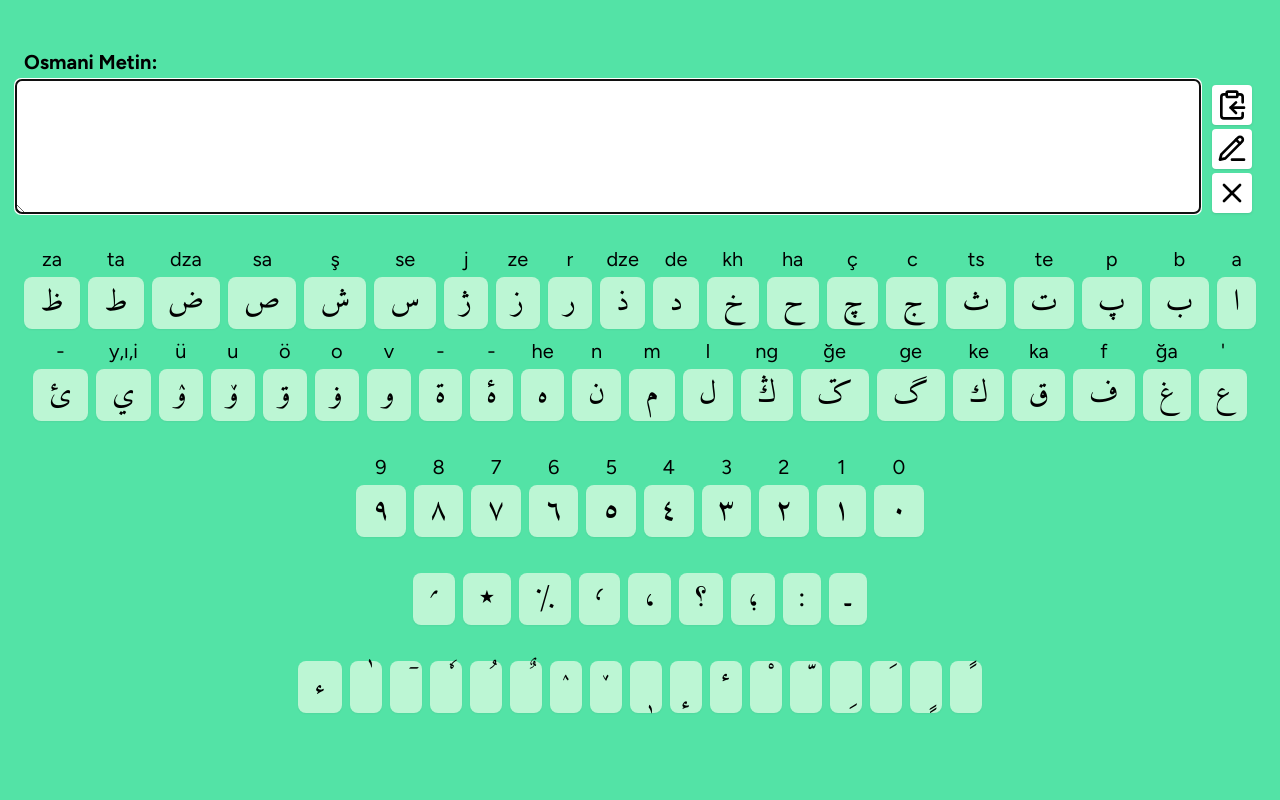
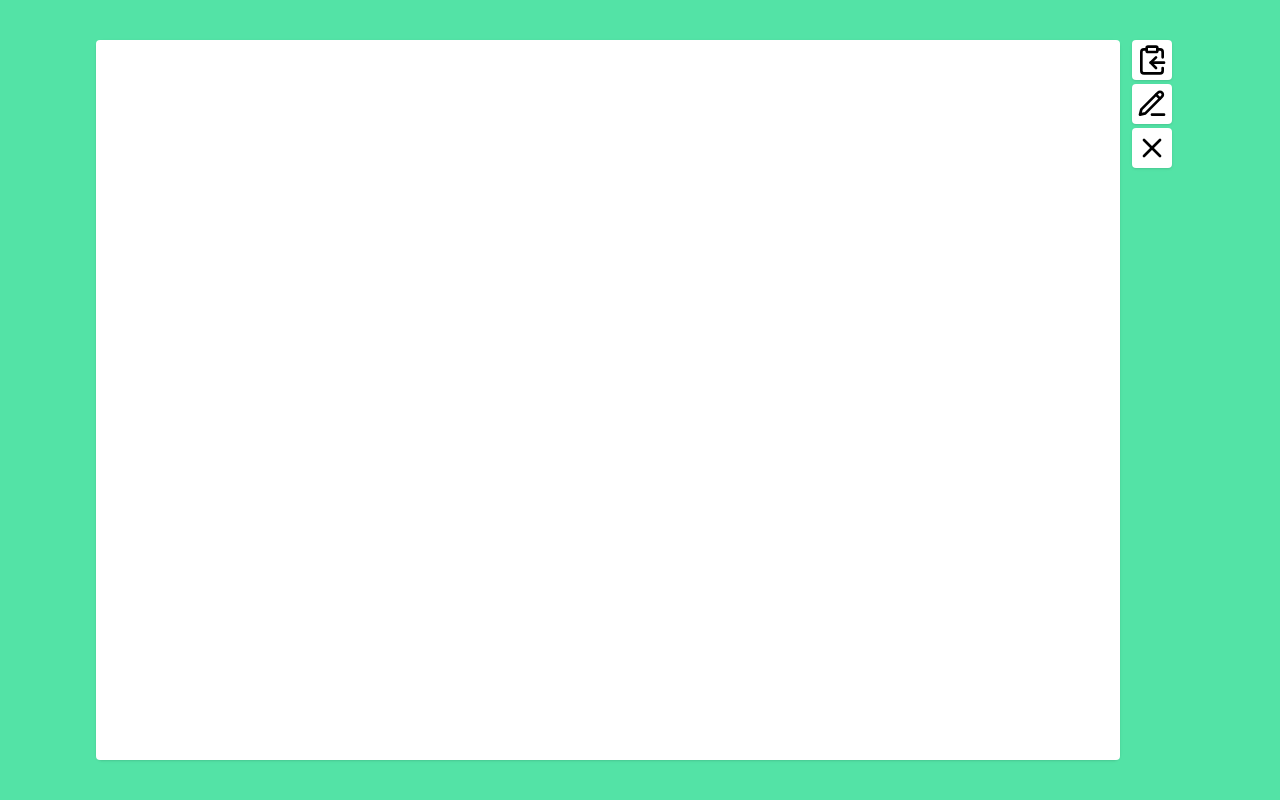
Before and after one commit to ysrtyfn/osmani-klavye, a Next.js app: page / in a window 1280 px wide. Built offline with nearby package versions, Linux system fonts and the light colour scheme.

Commit message:
Takdim kısmı sadeleştirildi.

```diff
--- a/src/ihtisas/kalipMukaveleleri/MetinMukavelesi.ts
+++ b/src/ihtisas/kalipMukaveleleri/MetinMukavelesi.ts
@@ -2,7 +2,7 @@ import { Harf } from "../nevler/Harf";
 import { Metin } from "../nevler/Metin";
 
 export interface MetinMukavelesi {
-  ekleHarf(harf: Harf): Metin;
+  ekleHarf(harf: Harf): [Metin, number];
   ekleHarfiMevkiye(harf: Harf, mevkiBaşı: number): [Metin, number];
   ekleHarfiAraya(harf: Harf, mevkiBaşı: number, mevkiSonu: number): [Metin, number];
 
--- a/src/iskele/kalipTatbikatlari/MetinTatbikati.ts
+++ b/src/iskele/kalipTatbikatlari/MetinTatbikati.ts
@@ -25,7 +25,7 @@ export class MetinTatbikati implements MetinMukavelesi {
     return "";
   }
 
-  ekleHarf(harf: Harf): Metin {
+  ekleHarf(harf: Harf): [Metin, number] {
     let öncekiHarf = this.alSondakiHarfi();
     let harfiOsmani = harf.osmani;
 
@@ -38,7 +38,7 @@ export class MetinTatbikati implements MetinMukavelesi {
     // }
 
     this.metin += harfiOsmani;
-    return this.metin;
+    return [this.metin, harfiOsmani.length];
   }
 
   ekleHarfiMevkiye(harf: Harf, mevkiBaşı: number): [Metin, number] {
--- a/src/nuve/fontlarAgdan.ts
+++ b/src/nuve/fontlarAgdan.ts
@@ -1,21 +1,19 @@
 import { Amiri, Figtree } from "next/font/google";
 
 export const fontAmiri = Amiri({
-  subsets: ["arabic"],
+  subsets: ["latin", "arabic"],
   display: "swap",
-  adjustFontFallback: false,
-  preload: false,
   style: ["normal"],
   weight: ["400", "700"],
   variable: "--font-amiri",
+  preload: true,
 });
 
 export const fontFigtree = Figtree({
   subsets: ["latin"],
   display: "swap",
-  adjustFontFallback: false,
-  preload: false,
   style: ["normal"],
   weight: ["400", "700"],
   variable: "--font-figtree",
+  preload: true,
 });
--- a/src/takdim/muavinler/MerkeziSahneMuavini.ts
+++ b/src/takdim/muavinler/MerkeziSahneMuavini.ts
@@ -10,7 +10,7 @@ export function MerkeziSahneMuavini(metinMukavelesi: MetinMukavelesi): MerkeziSa
     let harfEklenmişMetin = metinMukavelesi.alMetni();
     let karetHareketMiktarı = 1;
     if (metinMukavelesi.alMetni().length === 0) {
-      harfEklenmişMetin = metinMukavelesi.ekleHarf(harf);
+      [harfEklenmişMetin, karetHareketMiktarı] = metinMukavelesi.ekleHarf(harf);
     } else if (seçiliKısımBaşı !== seçiliKısımSonu) {
       [harfEklenmişMetin, karetHareketMiktarı] = metinMukavelesi.ekleHarfiAraya(harf, seçiliKısımBaşı, seçiliKısımSonu);
     } else {
--- a/src/takdim/sahneler/MerkeziSahne.tsx
+++ b/src/takdim/sahneler/MerkeziSahne.tsx
@@ -1,15 +1,13 @@
 import { ClipboardCopy, PencilLine, X } from "lucide-react";
 import { Toaster } from "sonner";
 
-import { harfler, rakamlar, işaretler, noktalama } from "@/merkez/mutalar";
-
 import { MerkeziSahneMuavini } from "@/takdim/muavinler/MerkeziSahneMuavini";
 import MetinSahası from "@/takdim/unsurlar/MetinSahası";
-import HarfTuşu from "@/takdim/unsurlar/HarfTuşu";
 import { MetinTatbikati } from "@/iskele/kalipTatbikatlari/MetinTatbikati";
 import { useEffect, useRef, useState } from "react";
 import { Metin, alBoşMetni } from "@/ihtisas/nevler/Metin";
 import { Harf } from "@/ihtisas/nevler/Harf";
+import HarfTuşlarıKısmı from "../unsurlar/HarfTuşlarıKısmı";
 
 const metinTatbikati = new MetinTatbikati();
 const { metniSil, metniKopyala, metniTertiple, tuşaBasılınca, tuşBırakılınca, tuşTıklanınca } =
@@ -38,8 +36,8 @@ export function MerkeziSahne() {
 
   return (
     <>
-      <main className="mt-12 flex w-full flex-col justify-center gap-8 px-4 xl:max-w-screen-xl">
-        <section className="flex">
+      <main className="my-[5vh] flex w-full flex-col justify-center gap-8 px-4 xl:max-w-screen-xl">
+        <section className="flex w-full justify-center">
           <MetinSahası
             ref={metinSahasıİması}
             metin={metin}
@@ -47,9 +45,10 @@ export function MerkeziSahne() {
             metniDeğiştir={metniDeğiştir}
             tuşaBasılınca={tuşaBasılınca}
             tuşBırakılınca={tuşBırakılınca}
+            className="h-[90vh] max-w-screen-lg rounded-md shadow"
           />
 
-          <section className="flex w-16 select-none flex-col items-center justify-end gap-1 ">
+          <section className="flex w-16 select-none flex-col items-center justify-start gap-1 ">
             <ClipboardCopy
               className="h-10 w-10 rounded bg-white p-1 shadow hover:bg-white/75"
               onClick={() => {
@@ -74,29 +73,7 @@ export function MerkeziSahne() {
           </section>
         </section>
 
-        <section className="flex select-none flex-row-reverse flex-wrap justify-center gap-2 ">
-          {harfler.map((harf, ibre) => {
-            return <HarfTuşu harf={harf} tıklanınca={tuşTıklandığında} key={"harf-tuşu-" + ibre} />;
-          })}
-        </section>
-
-        <section className="flex select-none flex-row-reverse flex-wrap justify-center gap-2 ">
-          {rakamlar.map((rakam, ibre) => {
-            return <HarfTuşu harf={rakam} tıklanınca={tuşTıklandığında} key={"rakam-tuşu-" + ibre} />;
-          })}
-        </section>
-
-        <section className="flex select-none flex-row-reverse flex-wrap justify-center gap-2 ">
-          {noktalama.map((noktalama, ibre) => {
-            return <HarfTuşu harf={noktalama} tıklanınca={tuşTıklandığında} key={"noktalama-tuşu-" + ibre} />;
-          })}
-        </section>
-
-        <section className="flex select-none flex-row-reverse flex-wrap justify-center gap-2 ">
-          {işaretler.map((işaret, ibre) => {
-            return <HarfTuşu harf={işaret} tıklanınca={tuşTıklandığında} key={"işaret-tuşu-" + ibre} />;
-          })}
-        </section>
+        {/* <HarfTuşlarıKısmı tuşTıklanınca={tuşTıklandığında} /> */}
       </main>
 
       <Toaster richColors closeButton position="top-right" />
--- /dev/null
+++ b/src/takdim/unsurlar/HarfTuşlarıKısmı.tsx
@@ -0,0 +1,32 @@
+import { harfler, rakamlar, işaretler, noktalama } from "@/merkez/mutalar";
+import HarfTuşu from "@/takdim/unsurlar/HarfTuşu";
+import HarfTuşlarıKısmıHususiyetleri from "./HarfTuşlarıKısmıHususiyetleri";
+
+const HarfTuşlarıKısmı = ({ tuşTıklanınca }: HarfTuşlarıKısmıHususiyetleri) => {
+  return (
+    <>
+      <section className="flex select-none flex-row-reverse flex-wrap justify-center gap-2 ">
+        {harfler.map((harf, ibre) => {
+          return <HarfTuşu harf={harf} tıklanınca={tuşTıklanınca} key={"harf-tuşu-" + ibre} />;
+        })}
+      </section>
+      <section className="flex select-none flex-row-reverse flex-wrap justify-center gap-2 ">
+        {rakamlar.map((rakam, ibre) => {
+          return <HarfTuşu harf={rakam} tıklanınca={tuşTıklanınca} key={"rakam-tuşu-" + ibre} />;
+        })}
+      </section>
+      <section className="flex select-none flex-row-reverse flex-wrap justify-center gap-2 ">
+        {noktalama.map((noktalama, ibre) => {
+          return <HarfTuşu harf={noktalama} tıklanınca={tuşTıklanınca} key={"noktalama-tuşu-" + ibre} />;
+        })}
+      </section>
+      <section className="flex select-none flex-row-reverse flex-wrap justify-center gap-2 ">
+        {işaretler.map((işaret, ibre) => {
+          return <HarfTuşu harf={işaret} tıklanınca={tuşTıklanınca} key={"işaret-tuşu-" + ibre} />;
+        })}
+      </section>
+    </>
+  );
+};
+
+export default HarfTuşlarıKısmı;
--- a/src/takdim/unsurlar/MetinSahası.tsx
+++ b/src/takdim/unsurlar/MetinSahası.tsx
@@ -1,9 +1,10 @@
 import { ForwardedRef, RefObject, forwardRef, useEffect, useId, useRef, useState } from "react";
 import MetinSahasıHususiyetleri from "./MetinSahasıHususiyetleri";
+import { cn } from "@/nuve/aletler";
 
 const MetinSahası = forwardRef(
   (
-    { metin, karetMevkisi, metniDeğiştir, tuşaBasılınca, tuşBırakılınca }: MetinSahasıHususiyetleri,
+    { metin, karetMevkisi, metniDeğiştir, tuşaBasılınca, tuşBırakılınca, className }: MetinSahasıHususiyetleri,
     metinSahasıİması: ForwardedRef<HTMLTextAreaElement>,
   ) => {
     const [karetİbresi, değiştirKaretİbresini] = useState<number>(0); // mevki değişmediğinde metnin sonuna gidiyor, yeniden çizmeli
@@ -17,6 +18,7 @@ const MetinSahası = forwardRef(
         const seçiliKısımSonu = metinSahası.selectionEnd;
 
         const [harfEklenmişMetin, karetHareketMiktarı] = tuşaBasılınca(hadise, seçiliKısımBaşı, seçiliKısımSonu);
+        console.log("🚀 ~ file: MetinSahası.tsx:21 ~ useEffect ~ karetHareketMiktarı:", karetHareketMiktarı);
         karetMevkisiİması.current = seçiliKısımBaşı + karetHareketMiktarı;
         değiştirKaretİbresini((ibre) => ibre + 1);
         metniDeğiştir(harfEklenmişMetin);
@@ -31,7 +33,7 @@ const MetinSahası = forwardRef(
         metinSahası.removeEventListener("keydown", tuşaBasılıncaÜst);
         metinSahası.removeEventListener("keyup", tuşBırakılınca);
       };
-    }, []);
+    }, [id_osmaniMetinSahası, metniDeğiştir, tuşBırakılınca, tuşaBasılınca]);
 
     useEffect(() => {
       const metinSahası: HTMLTextAreaElement = document.getElementById(id_osmaniMetinSahası) as HTMLTextAreaElement;
@@ -41,19 +43,18 @@ const MetinSahası = forwardRef(
       }
       metinSahası.focus();
       metinSahası.setSelectionRange(karetMevkisiİması.current, karetMevkisiİması.current);
-    }, [metin, karetİbresi, karetMevkisi]);
+    }, [id_osmaniMetinSahası, metin, karetİbresi, karetMevkisi]);
 
     return (
-      <div className="flex grow flex-col">
-        <label htmlFor={id_osmaniMetinSahası} className="mb-1 pl-2 text-xl font-bold">
+      <div className={cn(className, "flex grow flex-col")}>
+        <label htmlFor={id_osmaniMetinSahası} className="mb-1 hidden pl-2 text-xl font-bold">
           Osmani Metin:
         </label>
         <textarea
           id={id_osmaniMetinSahası}
           ref={metinSahasıİması}
-          className="rounded-md p-2 font-amiri text-4xl font-normal leading-relaxed"
+          className="h-full w-full resize-none rounded p-4 font-amiri text-3xl font-normal leading-relaxed focus:border-0 focus:outline-0"
           name="metin"
-          rows={2}
           dir="rtl"
           disabled={false}
           readOnly={false}
@@ -68,4 +69,5 @@ const MetinSahası = forwardRef(
   },
 );
 
+MetinSahası.displayName = "MetinSahası";
 export default MetinSahası;
--- a/src/takdim/unsurlar/MetinSahasıHususiyetleri.ts
+++ b/src/takdim/unsurlar/MetinSahasıHususiyetleri.ts
@@ -7,6 +7,7 @@ type MetinSahasıHususiyetleri = {
   metniDeğiştir: Dispatch<SetStateAction<string>>;
   tuşaBasılınca: (hadise: KeyboardEvent, seçiliKısımBaşı: number, seçiliKısımSonu: number) => [Metin, number];
   tuşBırakılınca: (hadise: KeyboardEvent) => void;
+  className: string;
 };
 
 export default MetinSahasıHususiyetleri;
```
Also changed, not shown: src/takdim/unsurlar/HarfTuşlarıKısmıHususiyetleri.ts (added, +7 -0 lines), 1 other file (tests, documents, lock files or other folders).
